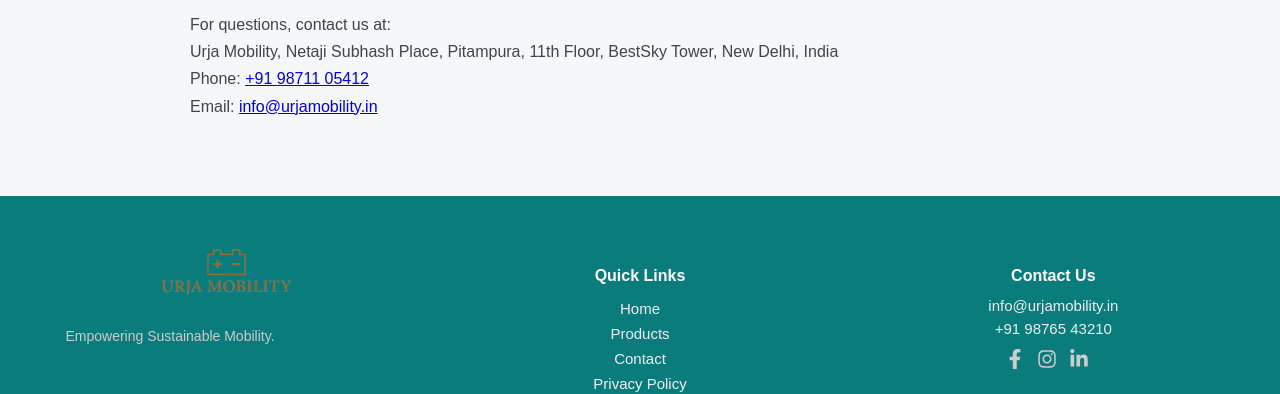
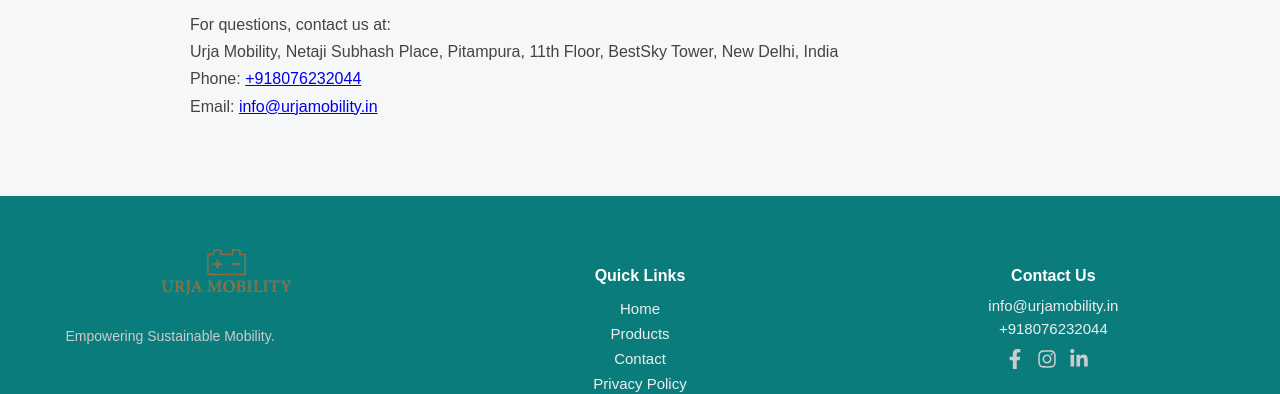
Before and after one commit to geniacc/urja-mobility-final, a React (Vite) app: page /policies/privacy in a window 1280 px wide. Shown: the part 808-1202 px from the top of the page. Built offline with nearby package versions, Linux system fonts and the light colour scheme; the HTML template or start-up script is replaced by a standard one.

Commit message:
Restored full project structure and updates

```diff
--- a/src/components/Footer.jsx
+++ b/src/components/Footer.jsx
@@ -40,11 +40,11 @@
         <div className="footer-right">
           <h4>Contact Us</h4>
           <p><a href="https://mail.google.com/mail/?view=cm&fs=1&to=info@urjamobility.in">info@urjamobility.in</a></p>
-          <p><a href="tel:+919876543210">+91 98765 43210</a></p>
+          <p><a href="tel:+918076232044">+918076232044</a></p>
           <div className="footer-social">
-            <a href="https://facebook.com/" target="_blank" rel="noopener noreferrer"><FaFacebookF /></a>
+            <a href="https://www.facebook.com/profile.php?id=61561329663619" target="_blank" rel="noopener noreferrer"><FaFacebookF /></a>
             <a href="https://instagram.com/" target="_blank" rel="noopener noreferrer"><FaInstagram /></a>
-            <a href="https://linkedin.com/" target="_blank" rel="noopener noreferrer"><FaLinkedinIn /></a>
+            <a href="https://www.linkedin.com/company/urjamobility/posts/?feedView=all" target="_blank" rel="noopener noreferrer"><FaLinkedinIn /></a>
           </div>
         </div>
 
--- a/src/components/Navbar.jsx
+++ b/src/components/Navbar.jsx
@@ -1,4 +1,3 @@
-// src/components/Navbar.jsx
 import React, { useState, useEffect, useRef } from "react";
 import { HashLink } from "react-router-hash-link";
 import { FaFacebook, FaInstagram, FaLinkedin } from "react-icons/fa";
@@ -37,9 +36,9 @@
       </nav>
 
       <div className="navbar-right">
-        <a href="https://facebook.com" target="_blank" rel="noopener noreferrer" aria-label="Facebook"><FaFacebook /></a>
+        <a href="https://www.facebook.com/profile.php?id=61561329663619" target="_blank" rel="noopener noreferrer" aria-label="Facebook"><FaFacebook /></a>
         <a href="https://instagram.com" target="_blank" rel="noopener noreferrer" aria-label="Instagram"><FaInstagram /></a>
-        <a href="https://linkedin.com" target="_blank" rel="noopener noreferrer" aria-label="LinkedIn"><FaLinkedin /></a>
+        <a href="https://www.linkedin.com/company/urjamobility/posts/?feedView=all" target="_blank" rel="noopener noreferrer" aria-label="LinkedIn"><FaLinkedin /></a>
       </div>
     </header>
   );
--- a/src/components/PrivacyPolicy.jsx
+++ b/src/components/PrivacyPolicy.jsx
@@ -40,7 +40,7 @@
         <br />
         Urja Mobility, Netaji Subhash Place, Pitampura, 11th Floor, BestSky Tower, New Delhi, India
         <br />
-        Phone: <a href="tel:+919871105412">+91 98711 05412</a>
+        Phone: <a href="tel:+918076232044">+918076232044</a>
         <br />
         Email: <a href="mailto:info@urjamobility.in">info@urjamobility.in</a>
       </p>
--- a/src/components/ReturnRefund.jsx
+++ b/src/components/ReturnRefund.jsx
@@ -62,7 +62,7 @@
       <h3>2.5 Contact Information</h3>
       <p>
         Urja Mobility, Netaji Subhash Place, Pitampura, 11th Floor, BestSky Tower, New Delhi, 110034, India<br />
-        <strong>Phone:</strong> <a href="tel:+919871105412">+91 987110 5412</a><br />
+        <strong>Phone:</strong> <a href="tel:+918076232044">+918076232044</a><br />
         <strong>Email:</strong> <a href="mailto:info@urjamobility.in">info@urjamobility.in</a>
       </p>
 
--- a/src/components/SocialMedia.jsx
+++ b/src/components/SocialMedia.jsx
@@ -102,7 +102,7 @@
         <strong>Corporate Communications Department</strong><br />
         MTOW (Urja Mobility)<br />
         Netaji Subhash Place, Pitampura, 11th Floor, BestSky Tower, New Delhi, 110034, India<br />
-        Phone: <a href="tel:+919871105412">+91 987110 5412</a><br />
+        Phone: <a href="tel:+918076232044">+918076232044</a><br />
         Email: <a href="mailto:info@urjamobility.in">info@urjamobility.in</a>
       </address>
 
--- a/src/components/TermsConditions.jsx
+++ b/src/components/TermsConditions.jsx
@@ -23,7 +23,7 @@
       </p>
       <p>
         If you need any information or have a complaint pertaining to this website or any of our services, please contact us:<br />
-        Phone: <a href="tel:+919871105412">+91 987110 5412</a><br />
+        Phone: <a href="tel:+918076232044">+918076232044</a><br />
         Email: <a href="mailto:info@urjamobility.in">info@urjamobility.in</a>
       </p>
 
```
Also changed, not shown: 4 other files (tests, documents, lock files or other folders).
